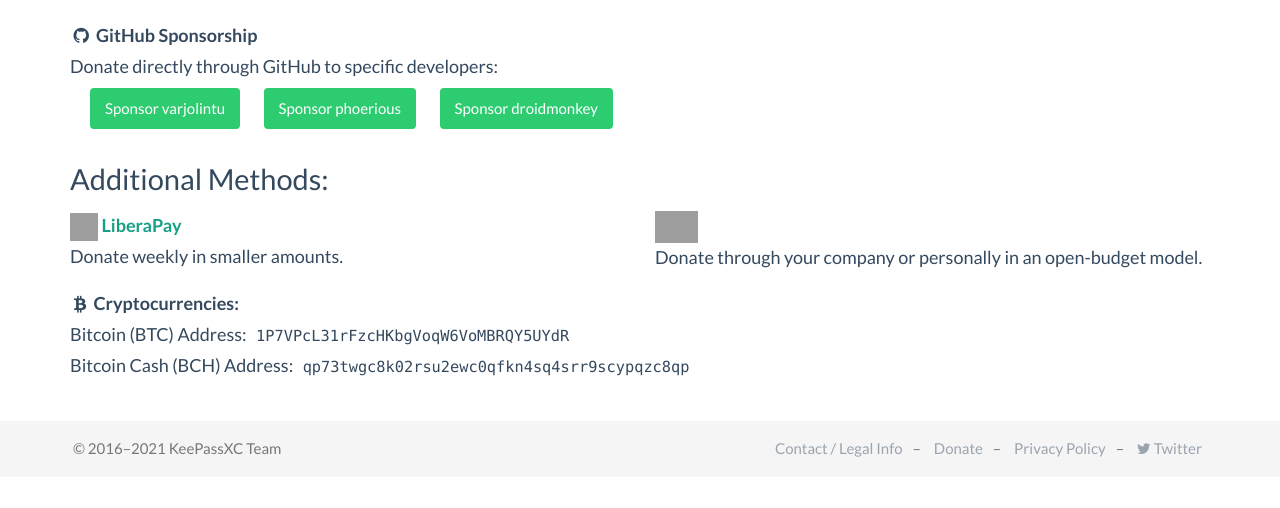
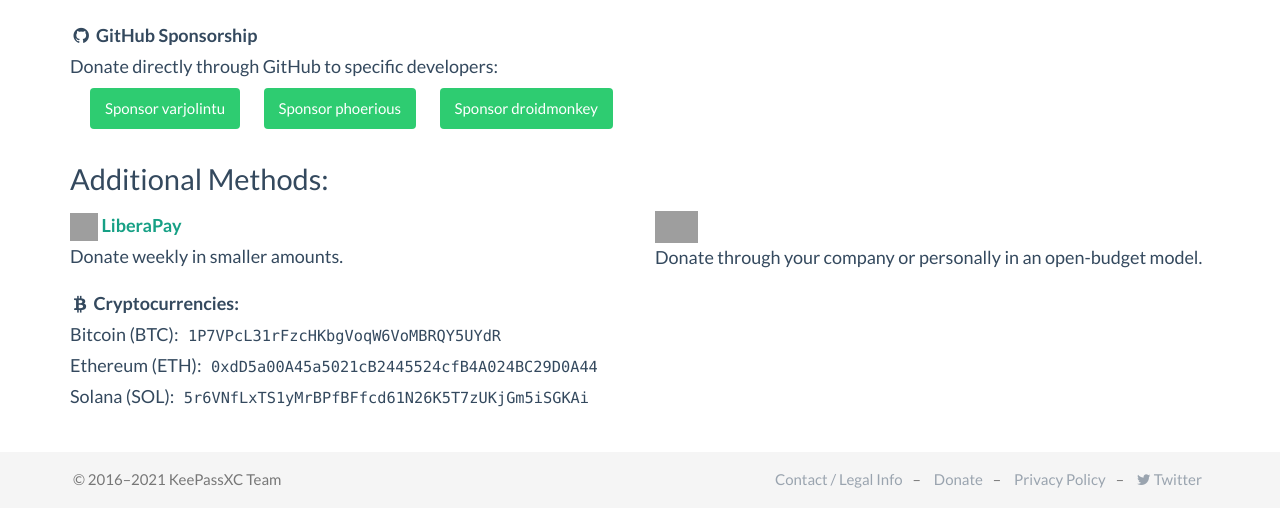
Before and after one commit to keepassxreboot/keepassxc-org, a Jekyll site: the page built from donate.html, in a window 1280 px wide, cut to the strip 855-1363 px from the top of the page. Built offline with Jekyll 4.4.1, drawn with Linux system fonts in a browser that asks for light colours; comment, search, counter and statistics services are not loaded; before the commit the page ends 1332 px from its top, so only the background shows below that; grey boxes are pictures that could not be loaded.

Commit message:
Update Crypto wallet addresses
Remove BCH, Add ETH and SOL

```diff
--- a/donate.html
+++ b/donate.html
@@ -54,8 +54,9 @@
         </div>
         <div class="col-md-12">
             <strong><i class="fa fa-bitcoin" aria-hidden="true"></i> Cryptocurrencies:</strong>
-            <p>Bitcoin (BTC) Address: <code>1P7VPcL31rFzcHKbgVoqW6VoMBRQY5UYdR</code><br/>
-               Bitcoin Cash (BCH) Address: <code>qp73twgc8k02rsu2ewc0qfkn4sq4srr9scypqzc8qp</code></p>
+            <p>Bitcoin (BTC): <code>1P7VPcL31rFzcHKbgVoqW6VoMBRQY5UYdR</code><br/>
+               Ethereum (ETH): <code>0xdD5a00A45a5021cB2445524cfB4A024BC29D0A44</code><br/>
+               Solana (SOL): <code>5r6VNfLxTS1yMrBPfBFfcd61N26K5T7zUKjGm5iSGKAi</code></p>
         </div>
     </div>
 
```
